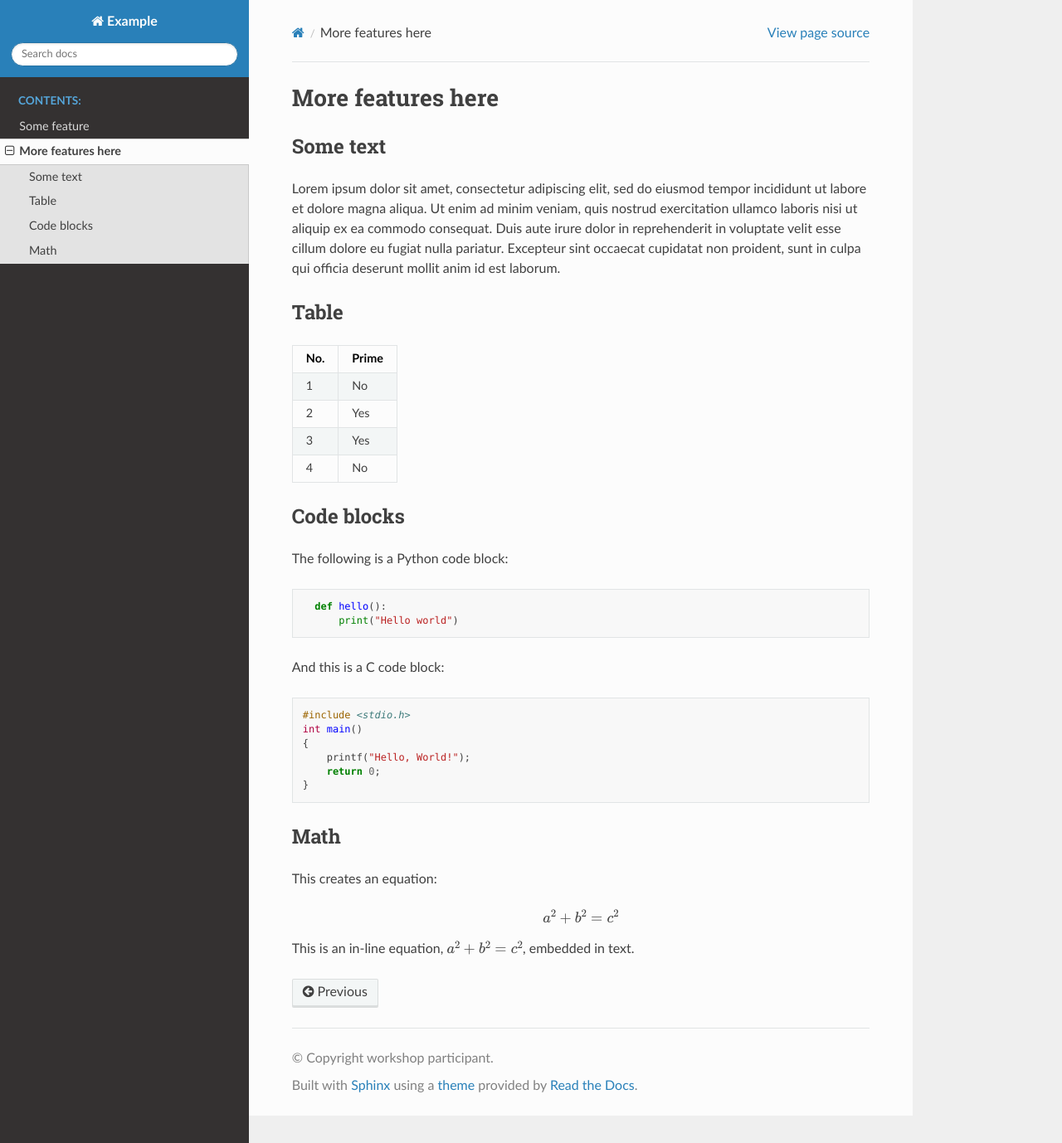
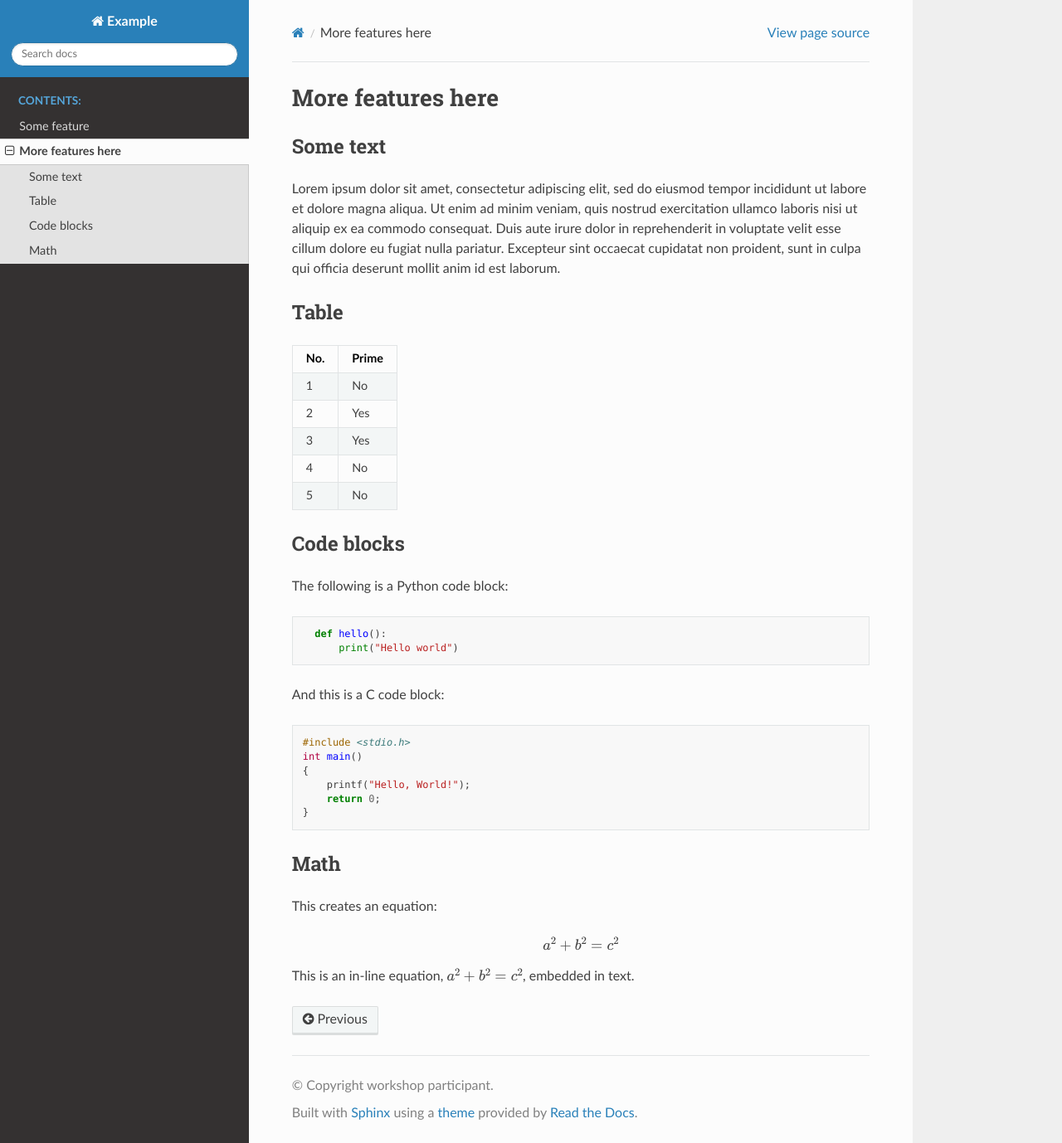
Before and after one commit to chengl7/documentation-example, a Sphinx documentation site: the page built from doc/another-feature.md, in a window 1280 px wide and 1378 px high. Shown: the whole window at 83% size. Built offline with Sphinx 7.4.7 and the Read the Docs theme 3.1.0, drawn with Linux system fonts in a browser that asks for light colours.

Commit message:
Update another-feature.md

```diff
--- a/doc/another-feature.md
+++ b/doc/another-feature.md
@@ -19,6 +19,7 @@ proident, sunt in culpa qui officia deserunt mollit anim id est laborum.
 | 2    |  Yes   |
 | 3    |  Yes   |
 | 4    |  No    |
+| 5    |  No    |
 
 
 
```
